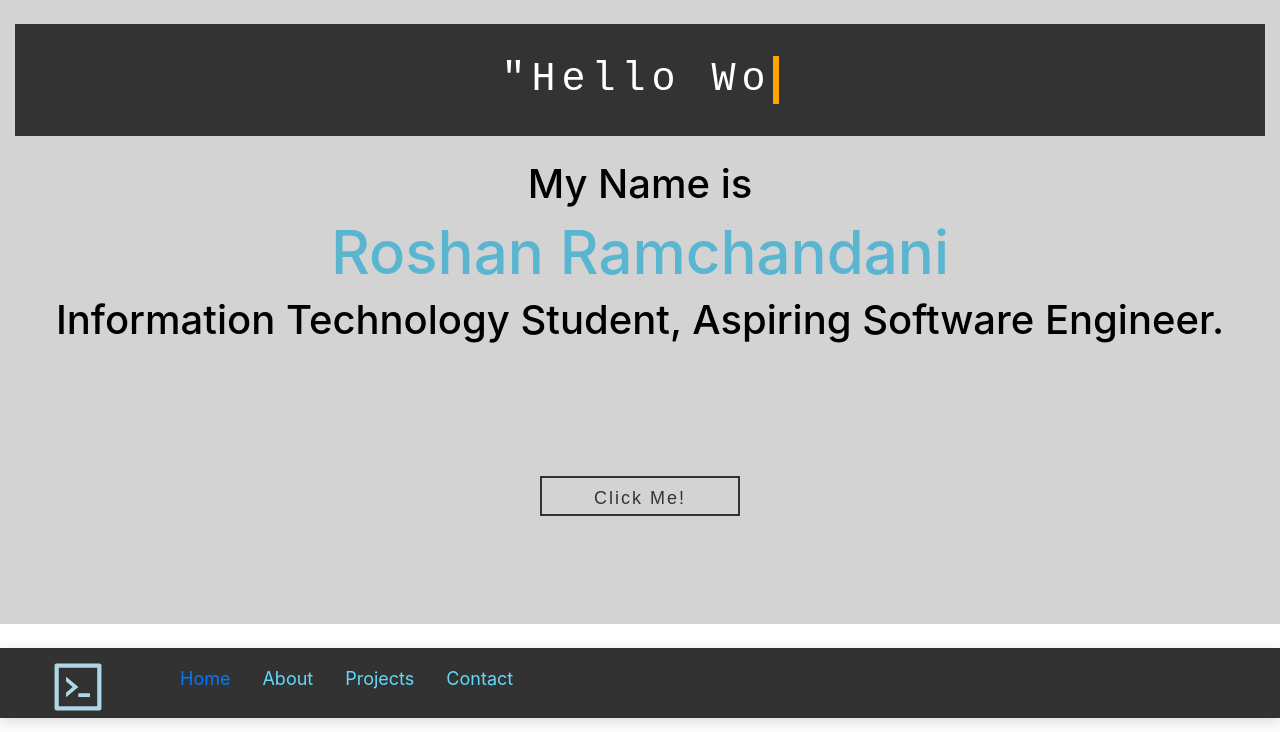
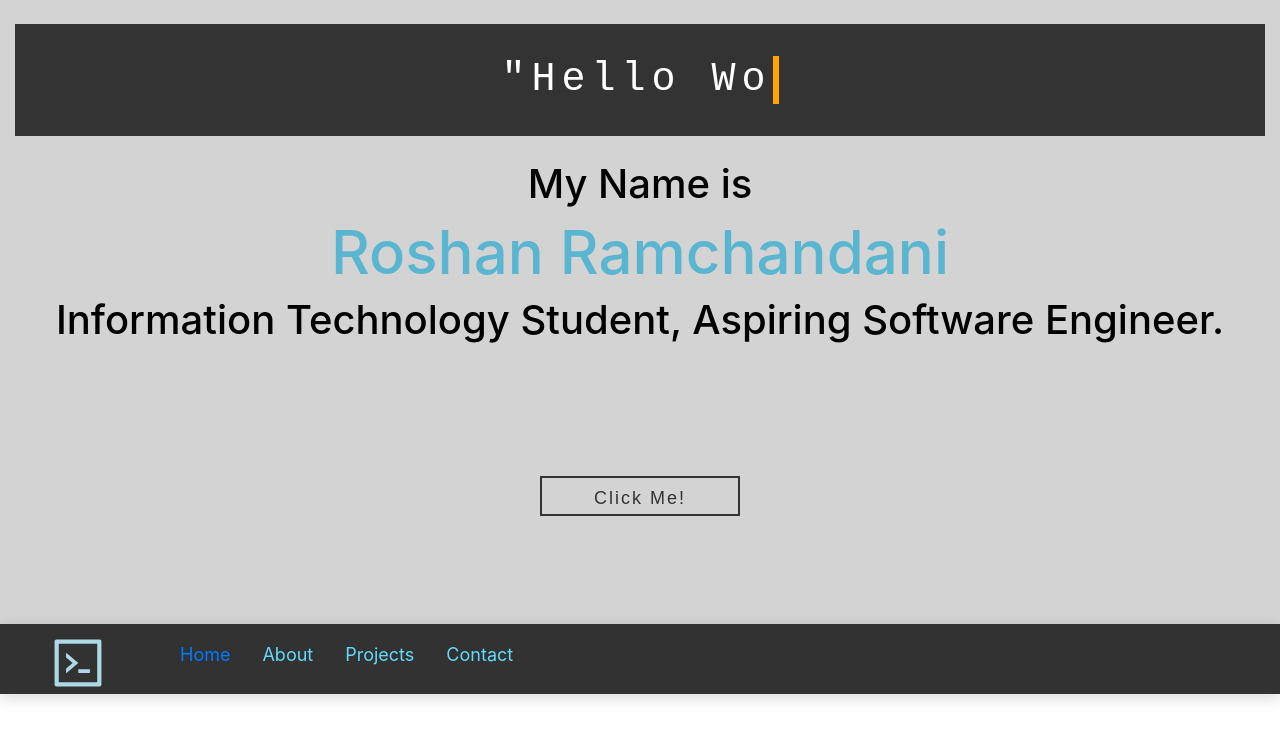
Before and after one commit to RoshanR0100/roshan, a React (Create React App) app: page / in a window 1280 px wide. Shown: the top 732 px of the page. Built offline with nearby package versions, Linux system fonts and the light colour scheme.

Commit message:
made changes 3

```diff
--- a/src/App.css
+++ b/src/App.css
@@ -2,7 +2,7 @@
   text-align: center;
   width:100%;
   min-width:1000px;
-  height:auto;
+  height:100vh;
 }
 
 .App-logo {
--- a/src/App.js
+++ b/src/App.js
@@ -18,7 +18,6 @@ class App extends Component {
       <div className="App">
         <Home
           id="home" />
-          <br></br>
         <Navbar />
         <Section
           title="About Me"
@@ -32,7 +31,6 @@ class App extends Component {
           dark={false}
           id="section2"
         >
-
 
         </Section2>
         <Section3
```
Also changed, not shown: 1 other file (tests, documents, lock files or other folders).
